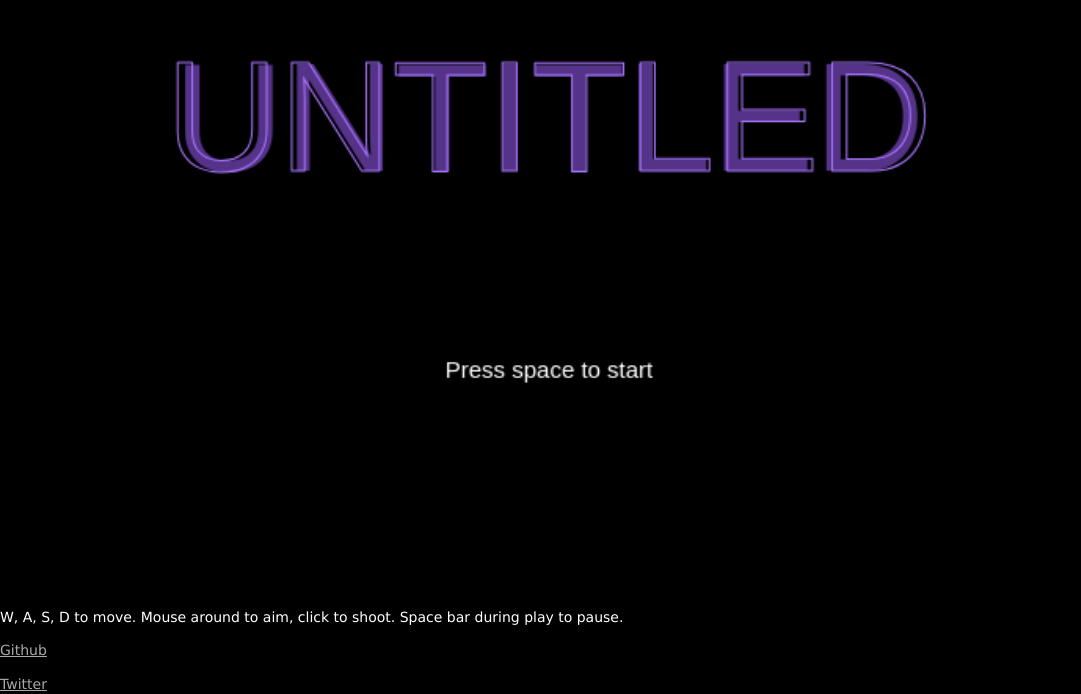
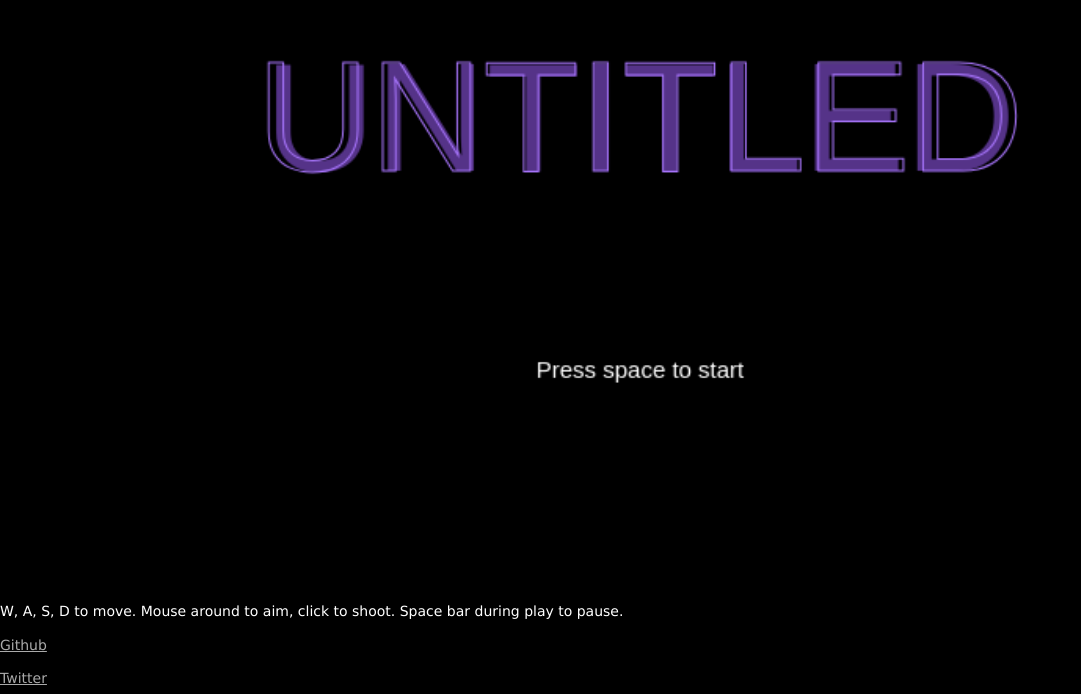
Before and after one commit to peterstayne/Canvas-Game, a plain HTML site: page index.html in a window 1280 px wide. Shown: the part 212-906 px from the top of the page, without its empty margins (0-1081 px from the left). Drawn offline with nearby package versions, Linux system fonts and the light colour scheme.

Commit message:
display block apparently good stuff.

```diff
--- a/css/style.css
+++ b/css/style.css
@@ -29,6 +29,6 @@ a, a:visited, a:hover, a:active {
 }
 #score { position: absolute; font-family: helevetica, verdana, arial; color: white; }
 
-#gamecanvas { cursor: none;  margin: 0 auto; }
+#gamecanvas { cursor: none;  margin: 0 auto; display: block; }
 
 #bgimg { display: none; }
```
